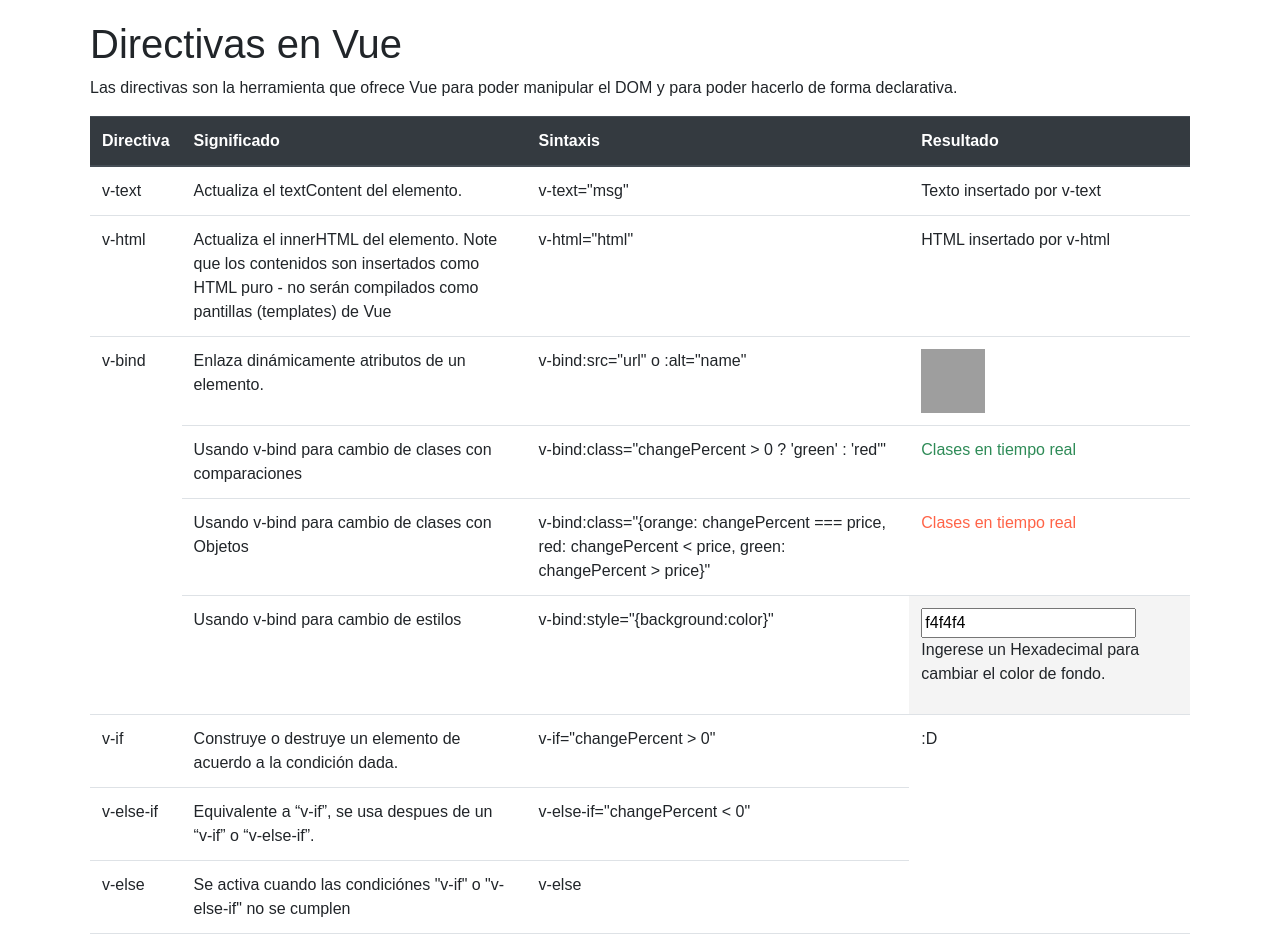
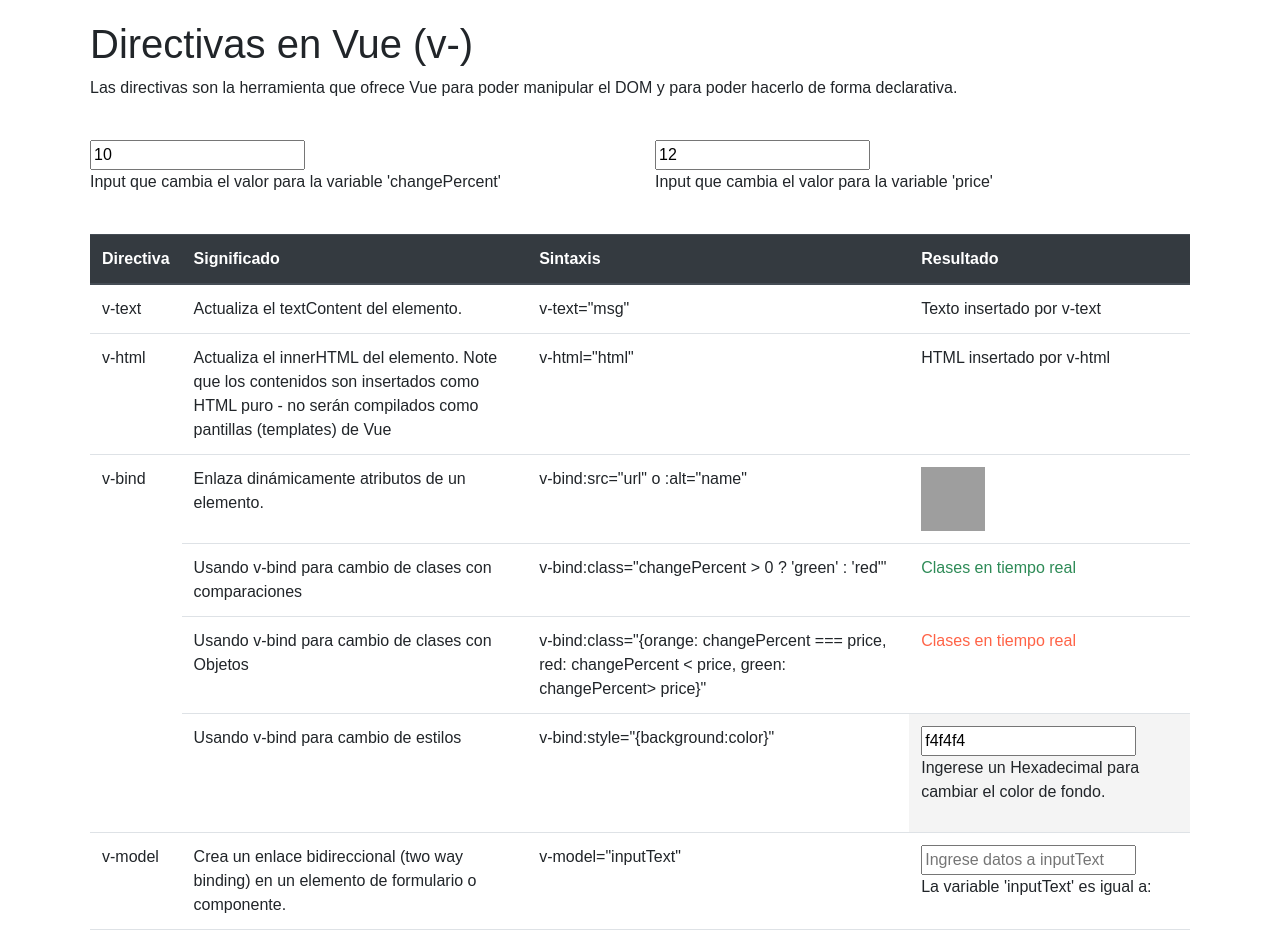
Before and after one commit to grumysh/directivas-Vue, a plain HTML site: page index.html in a window 1280 px wide. Shown: the top 942 px of the page. Drawn offline with nearby package versions, Linux system fonts and the light colour scheme; grey boxes are pictures that could not be loaded.

Commit message:
Se implementan las computed properties y los watchers

```diff
--- a/app.js
+++ b/app.js
@@ -3,17 +3,34 @@ const app = new Vue({
   data() {
     return {
       name: 'Directivas en Vue',
+      symbol: '(v-)',
       img: 'https://cryptologos.cc/logos/bitcoin-btc-logo.png',
       changePercent: 10,
       prices: [8400, 7900, 8200, 9000],
       html: '<p>HTML insertado por v-html</p>',
       msg: 'Texto insertado por v-text',
       showPrices: true,
-      price: 1200,
-      color:"f4f4f4"
+      price: 12,
+      color: "f4f4f4",
+      inputText: ''
+    }
+  },
+  computed: {
+    // Las computed properties son las generadas a partir de los valores de otras propiedades. Son funciones que devuelven un valor.
+    title() {
+      return `${this.name} ${this.symbol}`
+    }
+  },
+  watch: {
+    // Los watchers tienen un comportamiento similar a las computed properties, con la diferencia que estas son funciones que
+    // ejecutan un código. El nombre de la función tiene que corresponder al nombre de una propiedad en data. Recibe dos valores
+    // como parametros, el valor nuevo y el valor viejo.
+    price(newValue, oldValue){
+      alert("Usando Watchers para saber cuando y como cambia la variable 'price'.\n Valor Nuevo= "+newValue+"\n Valor Anterior= "+oldValue)
     }
   },
   methods: {
+
     toggleHidePrices() {
       this.showPrices = !this.showPrices;
     }
--- a/index.html
+++ b/index.html
@@ -14,9 +14,21 @@
 <body>
   <div id='app' class="container">
     <!-- Las directivas es la herramienta que nos ofrece Vue para poder manipular el DOM y para poder manipularlo de forma declarativa.-->
-    <h1>{{name}}</h1>
+    <h1>{{title}}</h1>
     <p>Las directivas son la herramienta que ofrece Vue para poder manipular el DOM y para poder hacerlo de forma
       declarativa.</p>
+    <br>
+    <div class="row">
+      <div class="col">
+        <input type="text" name="color" id="" v-model="changePercent">
+        <p>Input que cambia el valor para la variable 'changePercent'</p>
+      </div>
+      <div class="col">
+        <input type="text" name="color" id="" v-model="price">
+        <p>Input que cambia el valor para la variable 'price'</p>
+      </div>
+    </div>
+    <br>
     <table class="table">
       <thead class="thead-dark">
         <tr>
@@ -55,9 +67,11 @@
       </tr>
       <tr>
         <td> Usando v-bind para cambio de clases con Objetos</td>
-        <td> v-bind:class="{orange: changePercent === price, red: changePercent < price, green: changePercent > price}"</td>
+        <td> v-bind:class="{orange: changePercent === price, red: changePercent < price, green: changePercent> price}"
+        </td>
         <td>
-          <p v-bind:class="{orange: changePercent === price, red: changePercent < price, green: changePercent > price}">Clases en tiempo real</p>
+          <p v-bind:class="{orange: changePercent === price, red: changePercent < price, green: changePercent > price}">
+            Clases en tiempo real</p>
         </td>
       </tr>
       <tr>
@@ -68,7 +82,15 @@
           <p>Ingerese un Hexadecimal para cambiar el color de fondo.</p>
         </td>
       </tr>
-
+      <tr>
+        <td>v-model</td>
+        <td>Crea un enlace bidireccional (two way binding) en un elemento de formulario o componente.</td>
+        <td>v-model="inputText"</td>
+        <td>
+          <input type="text" name="color" id="" v-model="inputText" placeholder="Ingrese datos a inputText">
+          <p>La variable 'inputText' es igual a: {{inputText}}</p>
+        </td>
+      </tr>
       <tr>
         <td>v-if</td>
         <td>Construye o destruye un elemento de acuerdo a la condición dada.</td>
```
